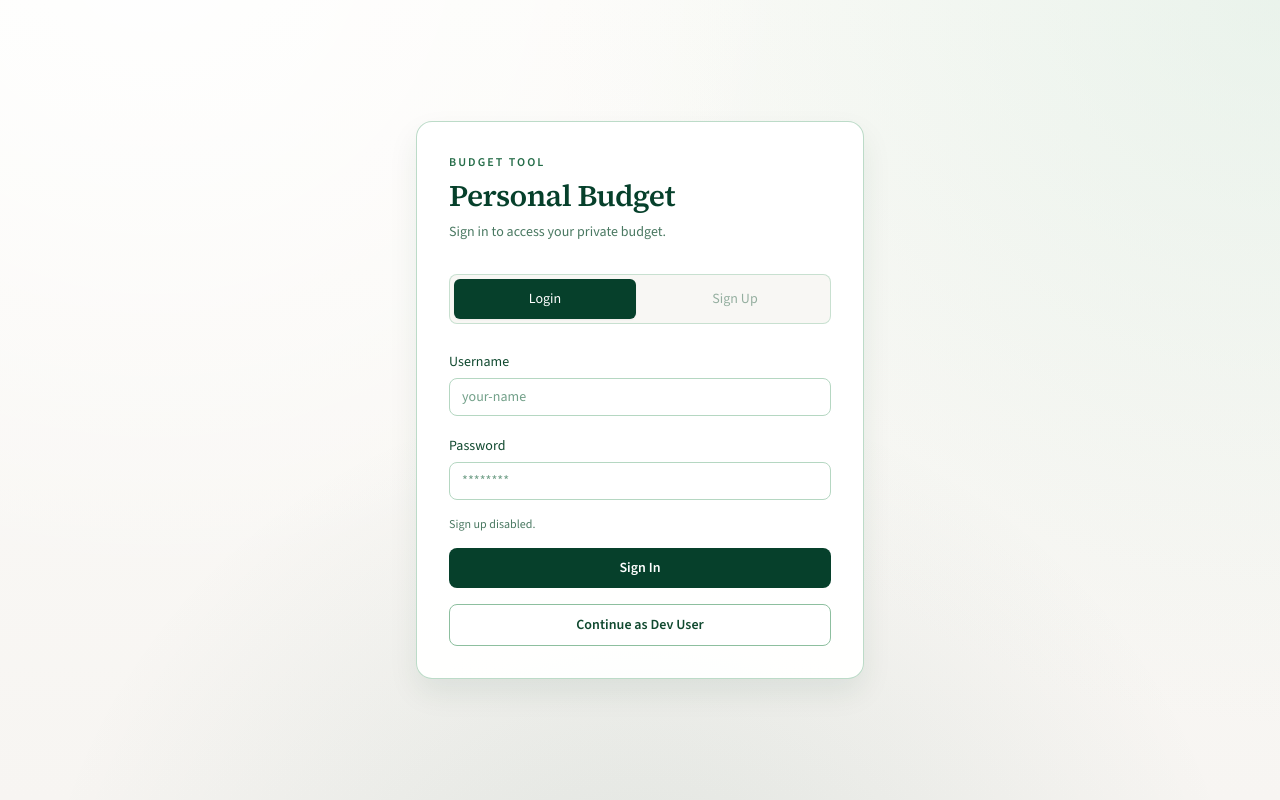
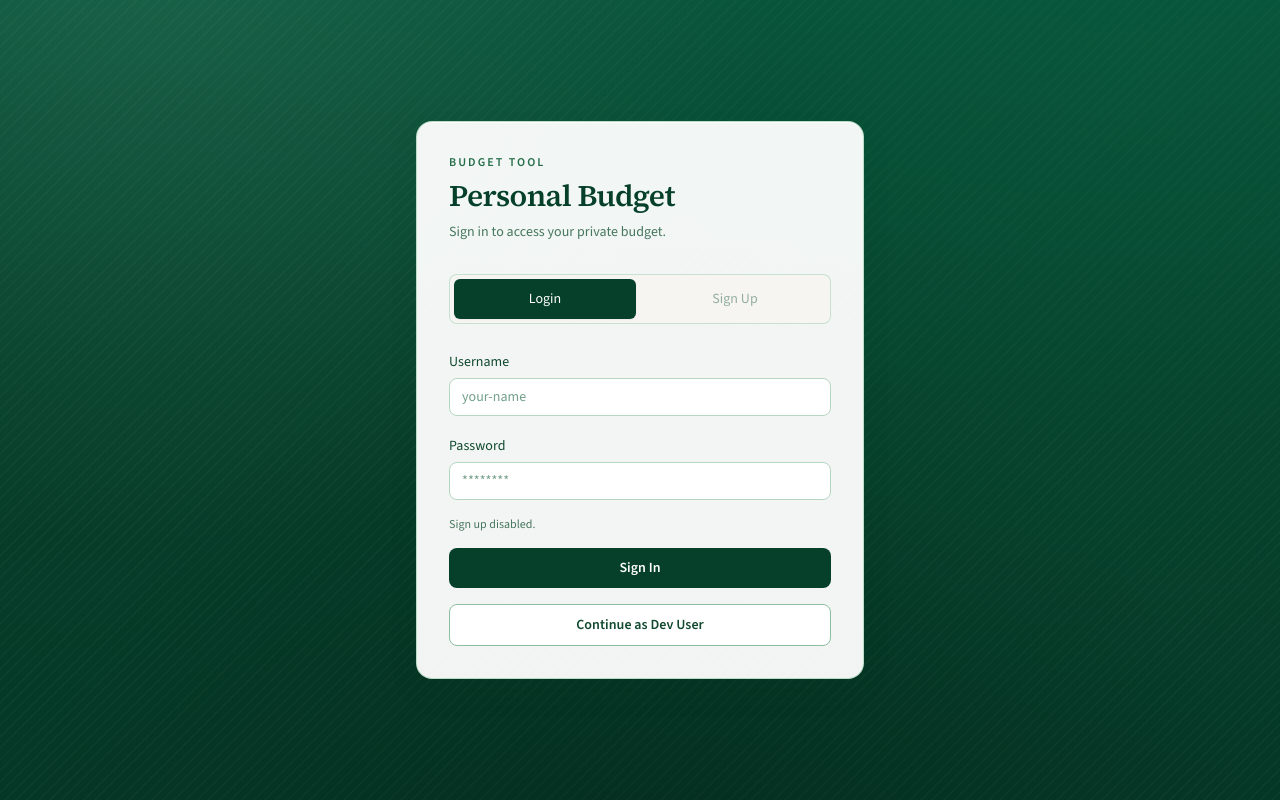
Before and after one commit to carterrows/budget-tool, a Next.js app: page / in a window 1280 px wide. Built offline with nearby package versions, Linux system fonts and the light colour scheme; no server answers.

Commit message:
green textured background with gradient

```diff
--- a/app/globals.css
+++ b/app/globals.css
@@ -20,11 +20,17 @@
 
   body {
     @apply font-sans text-forest-900;
-    background:
-      radial-gradient(circle at 12% -8%, rgba(255, 255, 255, 0.92) 0%, rgba(255, 255, 255, 0) 46%),
-      radial-gradient(circle at 100% 0%, rgba(216, 235, 223, 0.5) 0%, rgba(216, 235, 223, 0) 48%),
-      radial-gradient(circle at 50% 125%, rgba(6, 64, 43, 0.1) 0%, rgba(6, 64, 43, 0) 52%),
-      linear-gradient(180deg, #fcfbf8 0%, var(--paper) 100%);
+    background-color: #06402b;
+    background-image:
+      radial-gradient(circle at 12% -10%, rgba(168, 205, 186, 0.12) 0%, rgba(168, 205, 186, 0) 44%),
+      radial-gradient(circle at 88% 8%, rgba(10, 96, 66, 0.32) 0%, rgba(10, 96, 66, 0) 52%),
+      radial-gradient(circle at 50% 120%, rgba(1, 20, 13, 0.28) 0%, rgba(1, 20, 13, 0) 56%),
+      repeating-linear-gradient(
+        135deg,
+        rgba(255, 255, 255, 0.025) 0 2px,
+        rgba(255, 255, 255, 0) 2px 8px
+      ),
+      linear-gradient(180deg, #075239 0%, #06402b 48%, #053726 100%);
     line-height: 1.62;
     letter-spacing: 0.002em;
     font-kerning: normal;
```
